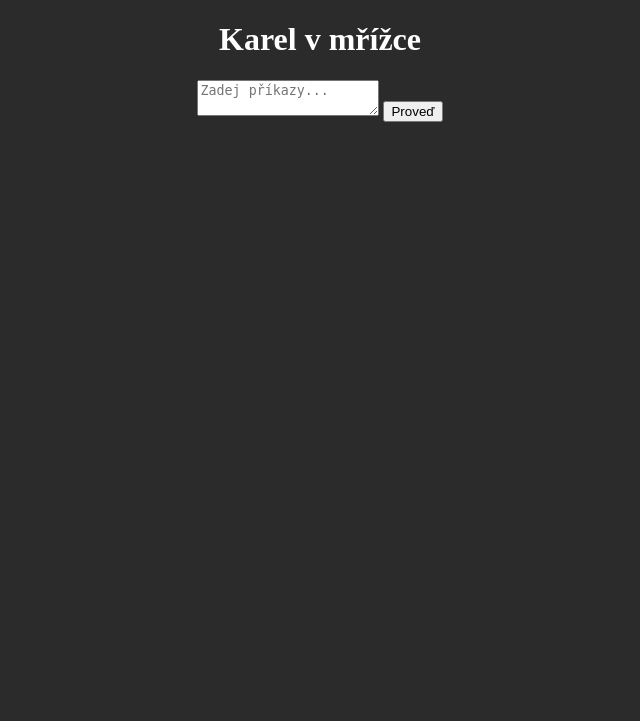
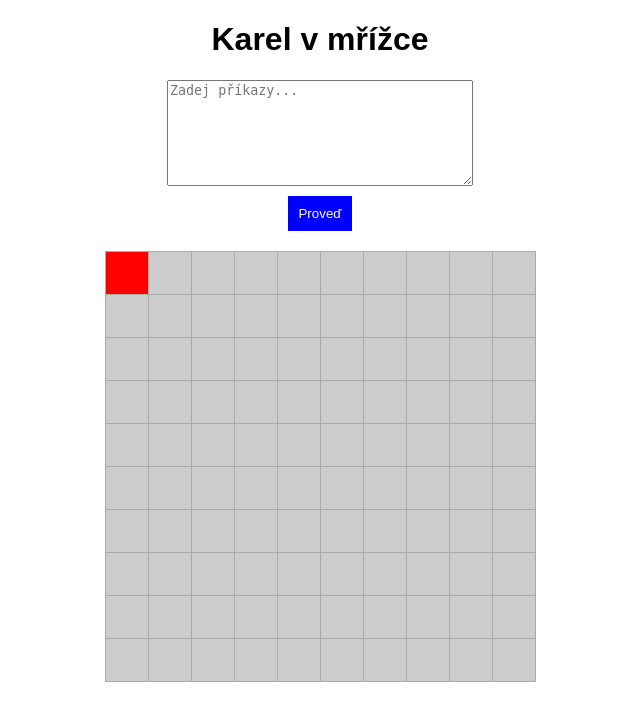
Before and after one commit to Lojzik1/Webs-School, a PHP site: page / in a window 1280 px wide. Shown: the top 721 px of the page, without its empty margins (320-960 px from the left). Run offline with PHP 8.4, Linux system fonts and the light colour scheme.

Commit message:
přidání css

```diff
--- a/Karel/style.css
+++ b/Karel/style.css
@@ -1,14 +1,35 @@
-body{
-    background-color: #2b2b2b;
-    color: #fff;
+body {
+    font-family: Arial, sans-serif;
     text-align: center;
 }
 
-.container{
-    display: flex;
-    flex-direction: row;
+textarea {
+    width: 300px;
+    height: 100px;
+    display: block;
+    margin: 10px auto;
 }
 
-.controls{
-    margin-right: 20px;
+button {
+    padding: 10px;
+    background-color: blue;
+    color: white;
+    border: none;
+    cursor: pointer;
 }
+
+.board {
+    border-collapse: collapse;
+    margin: 20px auto;
+}
+
+.board td {
+    width: 40px;
+    height: 40px;
+    background-color: #ccc;
+    border: 1px solid #aaa;
+}
+
+.board td.karel {
+    background-color: red;
+}
```
